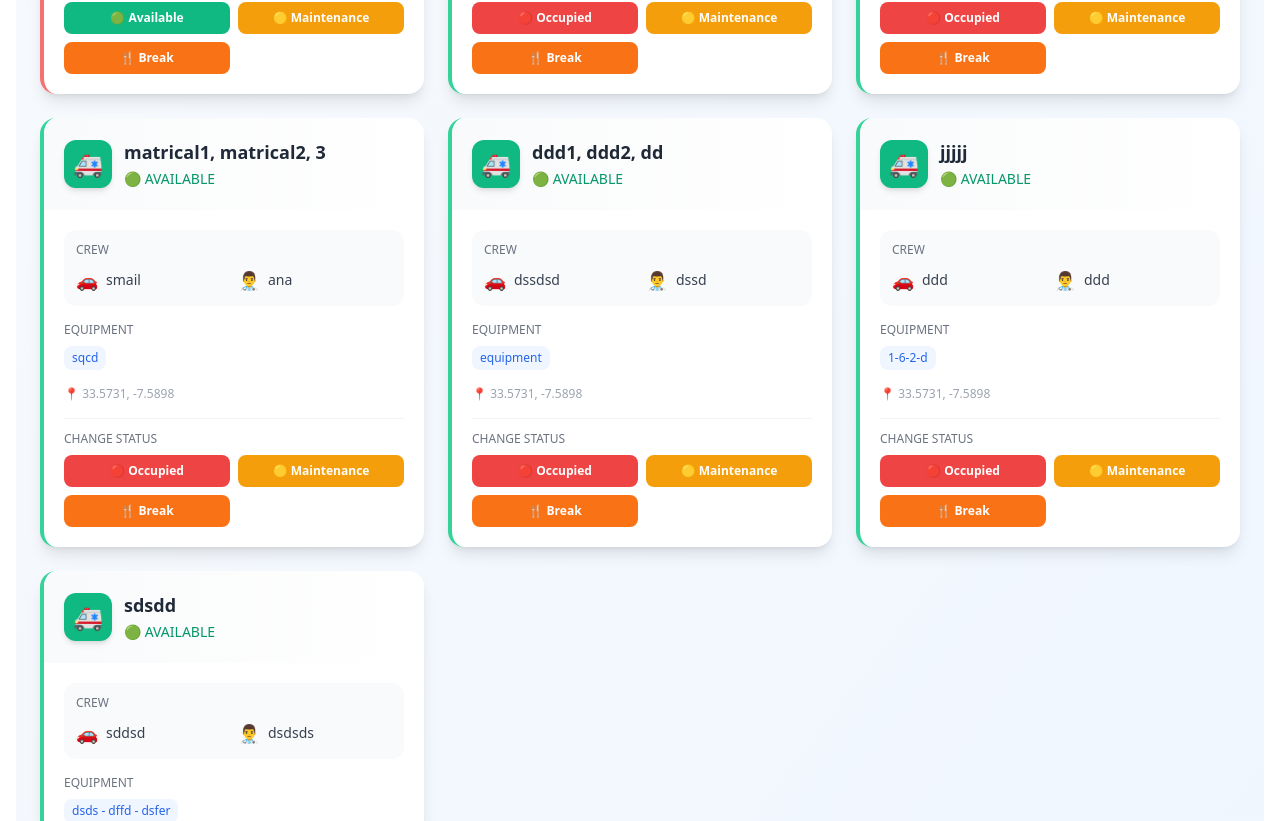
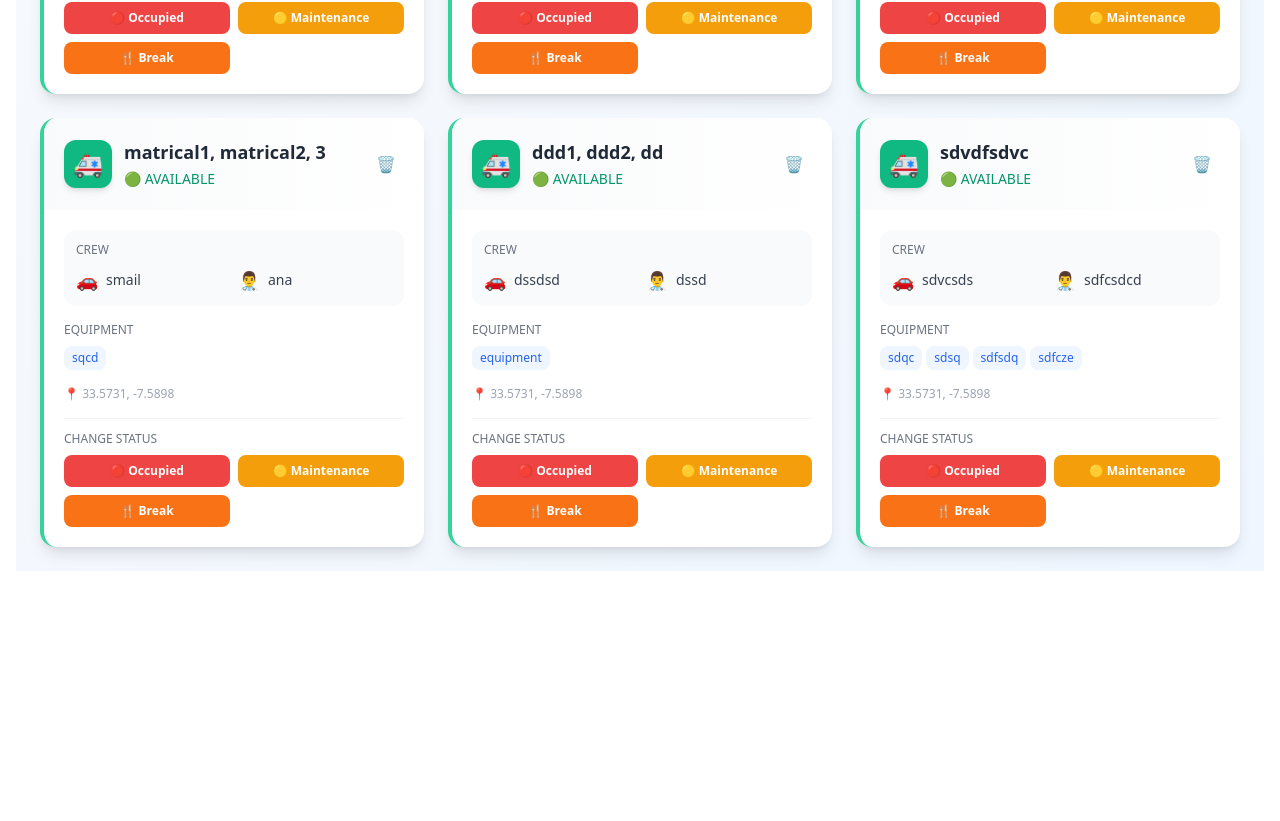
Before and after one commit to Smailnajim/ResQ, a React (Vite) app: page /fleet in a window 1280 px wide. Shown: the part 668-1489 px from the top of the page. After the commit the page ends 1255 px from the top, so only its background shows below. Built offline with nearby package versions, Linux system fonts and the light colour scheme; data requests are answered from the project's data file.

Commit message:
remove ambulances

```diff
--- a/db.json
+++ b/db.json
@@ -39,7 +39,7 @@
     {
       "id": "1",
       "matricule": "AMB-001",
-      "status": "OCCUPIED",
+      "status": "AVAILABLE",
       "location": {
         "lat": 33.5898,
         "lng": -7.5898
@@ -118,35 +118,22 @@
       ]
     },
     {
-      "id": "d90a",
-      "matricule": "jjjjj",
+      "id": "fa60",
+      "matricule": "sdvdfsdvc",
       "status": "AVAILABLE",
       "location": {
         "lat": 33.5731,
         "lng": -7.5898
       },
       "group": {
-        "driver": "ddd",
-        "medic": "ddd"
+        "driver": "sdvcsds",
+        "medic": "sdfcsdcd"
       },
       "equipment": [
-        "1-6-2-d"
-      ]
-    },
-    {
-      "id": "67b3",
-      "matricule": "sdsdd",
-      "status": "AVAILABLE",
-      "location": {
-        "lat": 33.5731,
-        "lng": -7.5898
-      },
-      "group": {
-        "driver": "sddsd",
-        "medic": "dsdsds"
-      },
-      "equipment": [
-        "dsds - dffd - dsfer"
+        "sdqc",
+        "sdsq",
+        "sdfsdq",
+        "sdfcze"
       ]
     }
   ],
@@ -350,13 +337,14 @@
         "lng": -7.5823
       },
       "gravity": "CRITICAL",
-      "status": "IN_PROGRESS",
+      "status": "RESOLVED",
       "patient": {
         "name": "Unknown",
         "age": null
       },
       "AmbulanceId": "1",
-      "createdAt": "2025-12-05T23:06:17.281Z"
+      "createdAt": "2025-12-05T23:06:17.281Z",
+      "closedAt": "2025-12-05T23:22:17.503Z"
     }
   ],
   "maintenance": [
--- a/src/pages/fleet.tsx
+++ b/src/pages/fleet.tsx
@@ -87,6 +87,31 @@ export default function Fleet() {
             await fetchData();
         } catch (error) {
             console.error("Error updating ambulance status:", error);
+        } finally {
+            setUpdating(null);
+        }
+    };
+
+    const deleteAmbulance = async (ambulanceId: string | number, matricule: string) => {
+        if (isAssignedToActiveIncident(ambulanceId)) {
+            setError("Cannot delete: Ambulance is assigned to an active incident");
+            setTimeout(() => setError(null), 4000);
+            return;
+        }
+
+        if (!confirm(`Are you sure you want to delete ${matricule}?`)) {
+            return;
+        }
+
+        setUpdating(ambulanceId);
+        try {
+            await fetch(`http://localhost:5000/ambulances/${ambulanceId}`, {
+                method: "DELETE",
+            });
+            await fetchData();
+        } catch (error) {
+            console.error("Error deleting ambulance:", error);
+            setError("Failed to delete ambulance");
         } finally {
             setUpdating(null);
         }
@@ -200,8 +225,7 @@ export default function Fleet() {
                                     <button
                                         key={status}
                                         onClick={() => setFilter(status)}
-                                        className={`px-4 py-2 rounded-full text-sm font-medium transition-all ${
-                                            filter === status
+                                        className={`px-4 py-2 rounded-full text-sm font-medium transition-all ${filter === status
                                             ? status === "ALL"
                                                 ? "bg-gray-800 text-white shadow-lg"
                                                 : `${config.bg} text-white shadow-lg`
@@ -218,8 +242,7 @@ export default function Fleet() {
                         {/* Add Button */}
                         <button
                             onClick={() => setShowForm(!showForm)}
-                            className={`px-6 py-3 rounded-xl font-semibold transition-all flex items-center gap-2 ${
-                                showForm
+                            className={`px-6 py-3 rounded-xl font-semibold transition-all flex items-center gap-2 ${showForm
                                 ? "bg-gray-200 text-gray-700"
                                 : "bg-gradient-to-r from-blue-600 to-indigo-600 text-white shadow-lg hover:shadow-xl hover:scale-105"
                                 }`}
@@ -329,11 +352,21 @@ export default function Fleet() {
                                                     </span>
                                                 </div>
                                             </div>
+                                            <div className="flex items-center gap-2">
                                                 {isAssigned && (
                                                     <span className="px-3 py-1 bg-purple-100 text-purple-700 text-xs font-semibold rounded-full">
                                                         On Mission
                                                     </span>
                                                 )}
+                                                <button
+                                                    onClick={() => deleteAmbulance(ambulance.id, ambulance.matricule)}
+                                                    disabled={updating === ambulance.id}
+                                                    className="p-2 text-gray-400 hover:text-red-500 hover:bg-red-50 rounded-lg transition-colors disabled:opacity-50"
+                                                    title="Delete ambulance"
+                                                >
+                                                    🗑️
+                                                </button>
+                                            </div>
                                         </div>
                                     </div>
 
```
Lines whose indentation alone changed are shown as unchanged.
